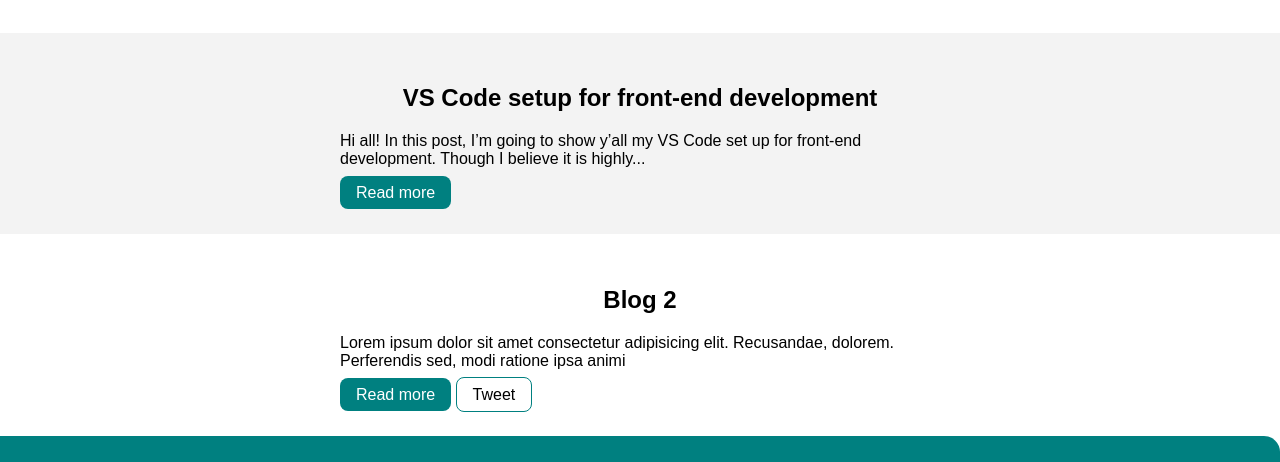
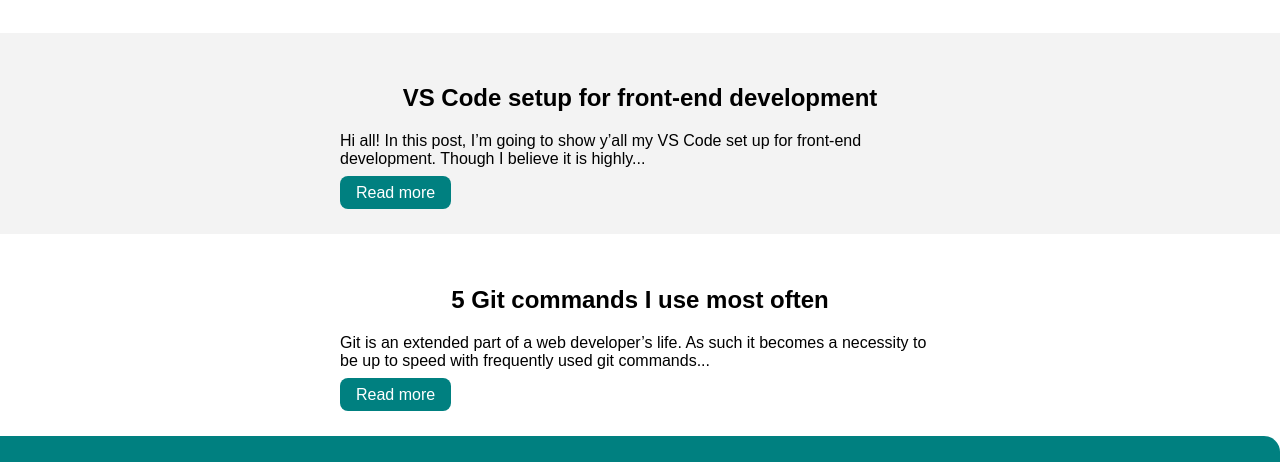
Before and after one commit to sumitsaurabh927/mark-3-4-5, a plain HTML site: page blogs.html in a window 1280 px wide. Shown: the part 471-933 px from the top of the page. Drawn offline with Linux system fonts and the light colour scheme.

Commit message:
blogs: added second blog

```diff
--- a/blogs.html
+++ b/blogs.html
@@ -46,13 +46,12 @@
 
       <section class="section">
         <div class="container-center">
-          <h1>Blog 2</h1>
+          <h1>5 Git commands I use most often</h1>
           <p>
-            Lorem ipsum dolor sit amet consectetur adipisicing elit. Recusandae, dolorem. Perferendis sed, modi ratione ipsa animi
+            Git is an extended part of a web developer’s life. As such it becomes a necessity to be up to speed with frequently used git commands...
           </p>
-          <a href="/blogTwo.html" class="mainLink link">Read more</a>
-          <a href="https://twitter.com/share?ref_src=twsrc%5Etfw" class="secLink link" data-show-count="false">Tweet</a><script async src="https://platform.twitter.com/widgets.js" charset="utf-8"></script>
-        </div>
+          <a href="https://medium.com/@sumitsaurabh927/5-git-commands-i-use-most-often-c329db1c630c" class="mainLink link">Read more</a>
+       </div>
       </section>
 
 
```
